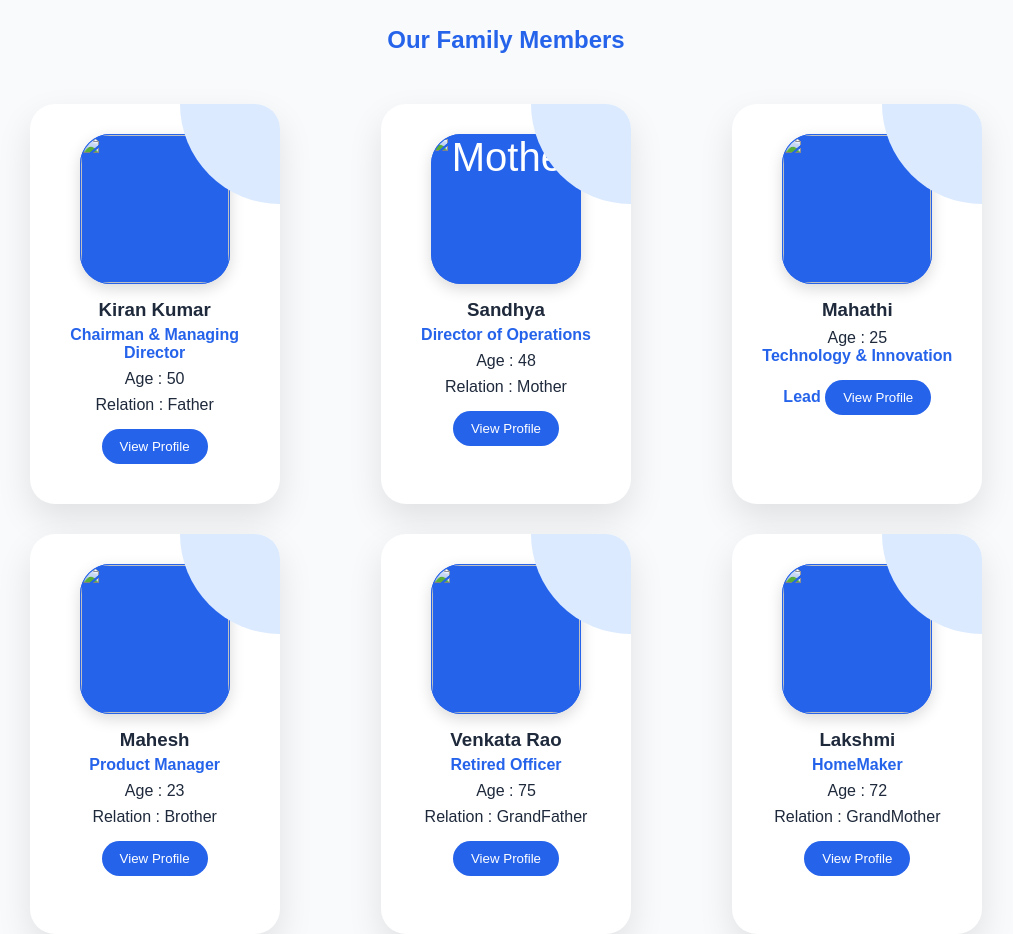
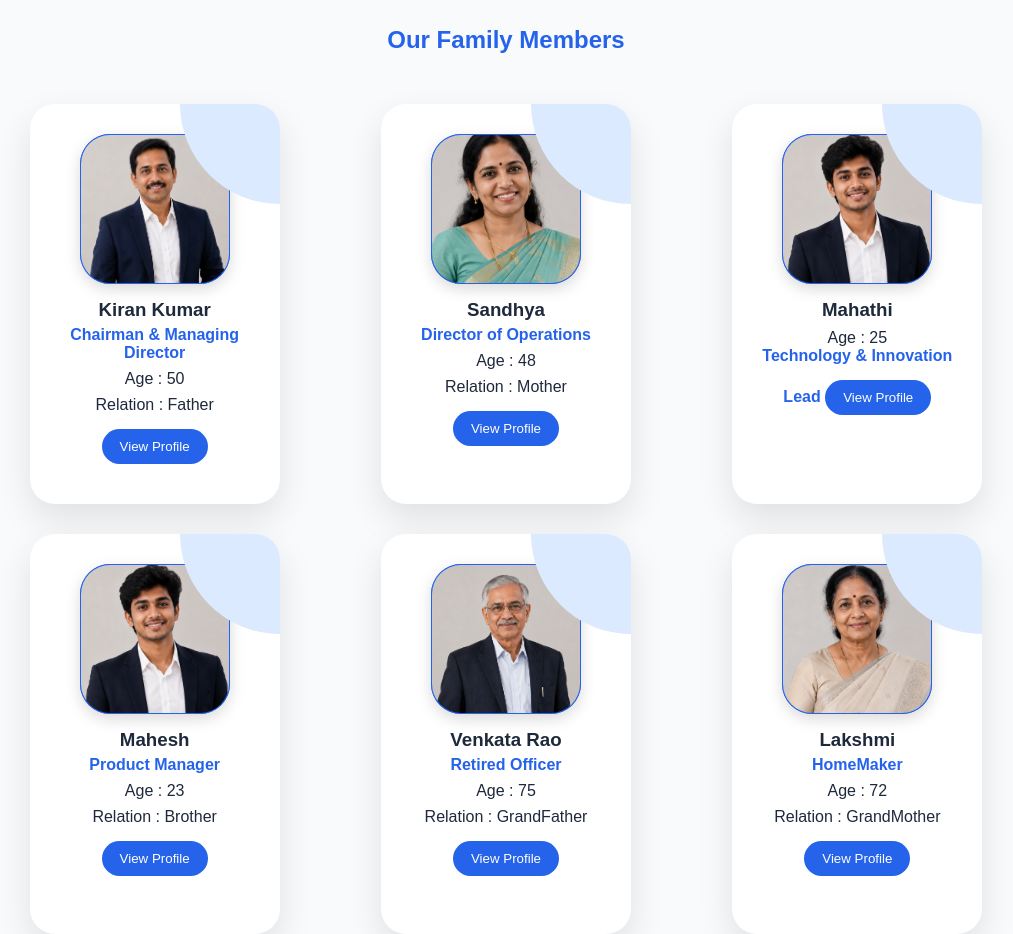
Before and after one commit to MahathiKanigiri006/family-showcase, a plain HTML site: page index.html in a window 1280 px wide. Shown: the part 1320-2254 px from the top of the page, without its empty margins (134-1147 px from the left). Drawn offline with Linux system fonts and the light colour scheme.

Commit message:
Update family member profile images

```diff
--- a/index.html
+++ b/index.html
@@ -78,7 +78,7 @@
         <div class="members">
 
             <div class="card">
-                <div class="profile"><img src="/home/user/Screenshots/Screenshot from 2026-06-22 16-01-33.png"></div>
+                <div class="profile"><img src="Familypics/father.png"></div>
                 <h3>Kiran Kumar</h3>
                 <span>Chairman & Managing Director</span>
                 <p>Age : 50</p>
@@ -90,7 +90,7 @@
             </div>
 
             <div class="card">
-                <div class="profile"> <img src="/home/user/Screenshots/Screenshot from 2026-06-22 15-41-03.png" alt="Mother"></div>
+                <div class="profile"> <img src="Familypics/mother.png" alt="Mother"></div>
                 <h3>Sandhya</h3>
                 <span>Director of Operations</span>
                 <p>Age : 48</p>
@@ -101,7 +101,7 @@
             </div>
 
             <div class="card">
-                <div class="profile"><img src="/home/user/Screenshots/Screenshot from 2026-06-22 15-53-52.png"></div>
+                <div class="profile"><img src="Familypics/brother.png"></div>
                 <h3>Mahathi</h3>
                 <p>Age : 25</p>
                 <span>Technology & Innovation Lead</span>
@@ -112,7 +112,7 @@
 
 
                <div class="card">
-                <div class="profile"><img src="/home/user/Screenshots/Screenshot from 2026-06-22 16-05-08.png"></div>
+                <div class="profile"><img src="Familypics/brother.png"></div>
                 <h3>Mahesh</h3>
                 <span>Product Manager</span>
                 <p>Age : 23</p>
@@ -124,7 +124,7 @@
 
 
             <div class="card">
-                <div class="profile"><img src="/home/user/Screenshots/Screenshot from 2026-06-22 16-09-52.png " ></div>
+                <div class="profile"><img src="Familypics/grandfather.png" ></div>
                 <h3>Venkata Rao</h3>
                 <span>Retired Officer</span>
                 <p>Age : 75</p>
@@ -135,7 +135,7 @@
             </div>
 
             <div class="card">
-                <div class="profile"><img src=" /home/user/Screenshots/Screenshot from 2026-06-22 16-07-24.png "></div>
+                <div class="profile"><img src="Familypics/grandmother.png"></div>
                 <h3>Lakshmi</h3>
                 <span>HomeMaker</span>
                 <p>Age : 72</p>
```
